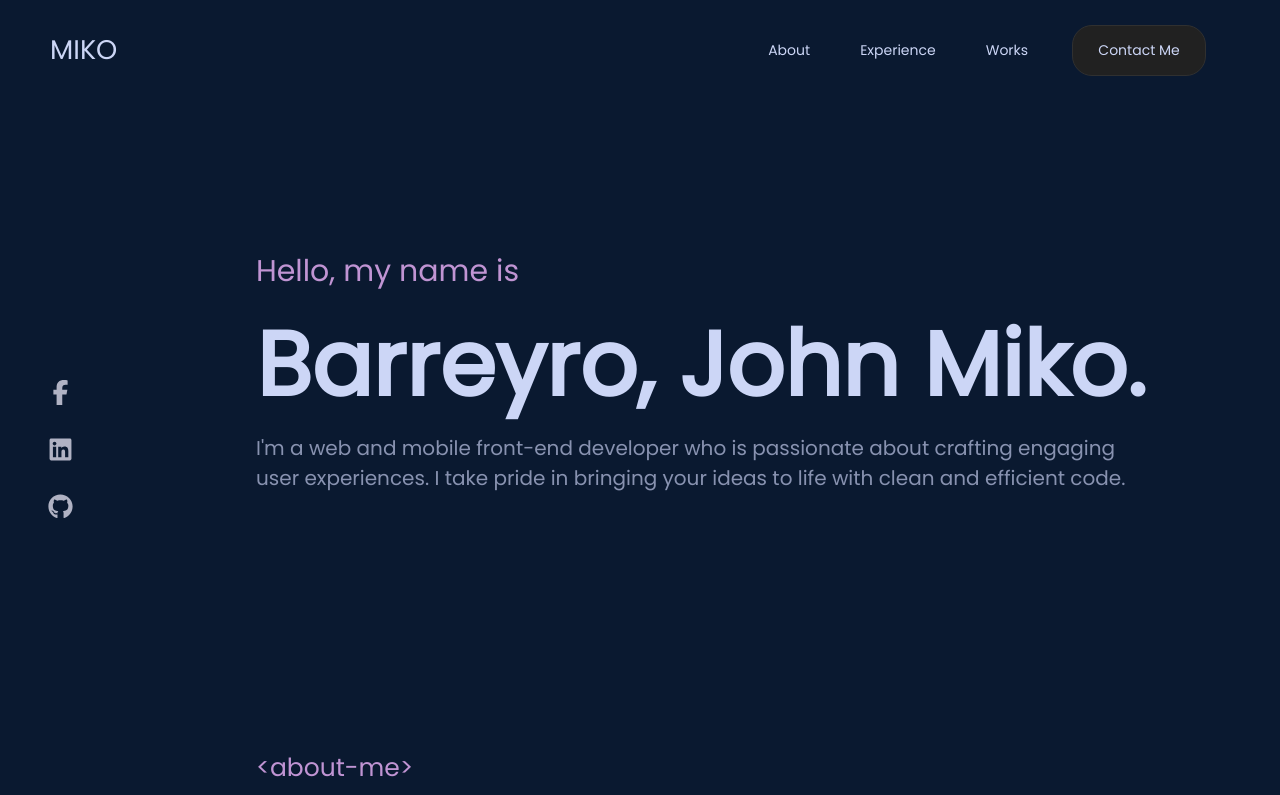
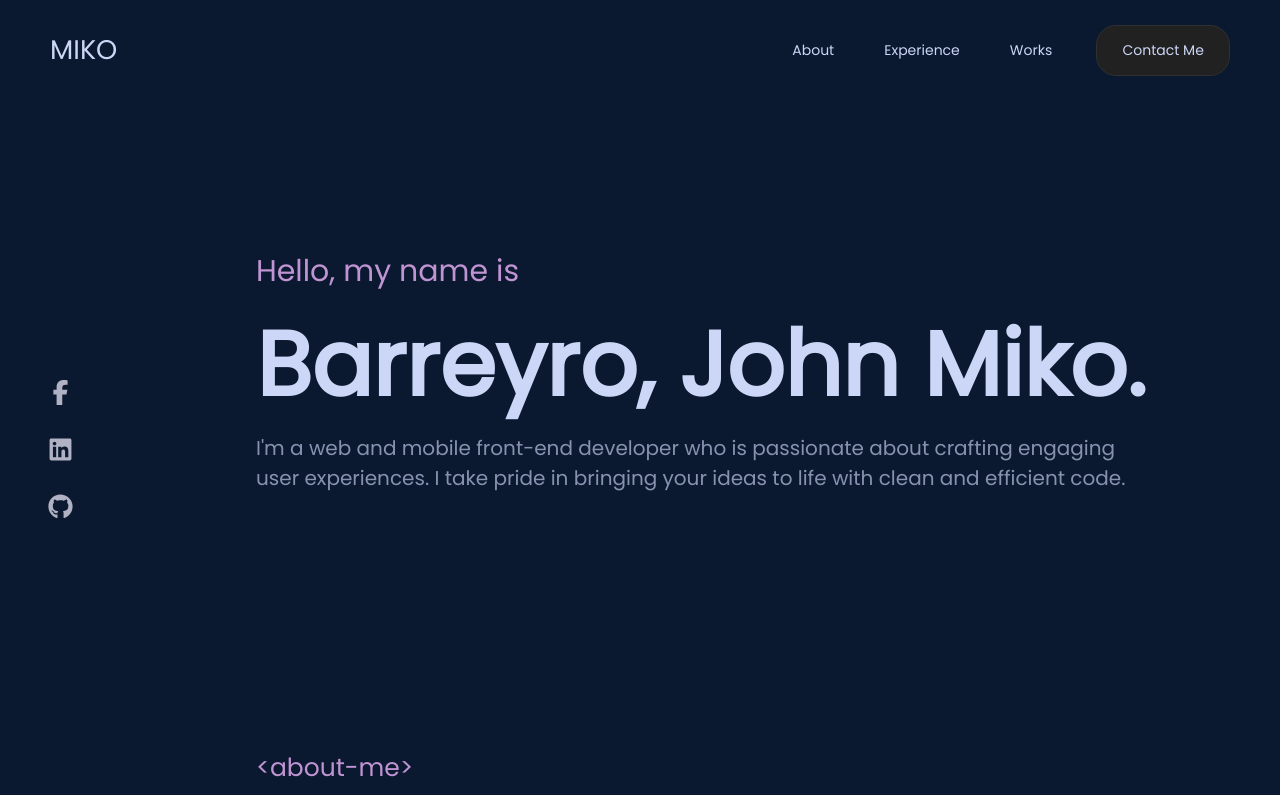
Before and after one commit to barreyrojohnmiko/personal-portfolio, a React (Create React App) app: page / in a window 1280 px wide. Shown: the top 795 px of the page. Built offline with nearby package versions, Linux system fonts and the light colour scheme; grey boxes are pictures that could not be loaded.

Commit message:
updated header-btn-text-spacing

```diff
--- a/src/views/Header.css
+++ b/src/views/Header.css
@@ -15,7 +15,6 @@
     font-weight: 400;
     font-size: 27px;
     color: #CCD6F6;
-    width: 10.2112676056338%;
 }
 
 .header-menu {
@@ -45,8 +44,3 @@
     background: transparent;
     border: none;
 }
-
-.btn-contact-spacing {
-    margin-right: 2.53521126760563%;
-    margin-left: 4%;
-}
--- a/src/views/Header.tsx
+++ b/src/views/Header.tsx
@@ -33,7 +33,7 @@ const Header = () => {
         <div className="header-btn-text-spacing">
           <button className="header-btn-text btn-border">Works</button>
         </div>
-        <div className="btn-contact-spacing">
+        <div className="header-btn-text-spacing">
           <AnimatedButton />
         </div>
       </div>
```
